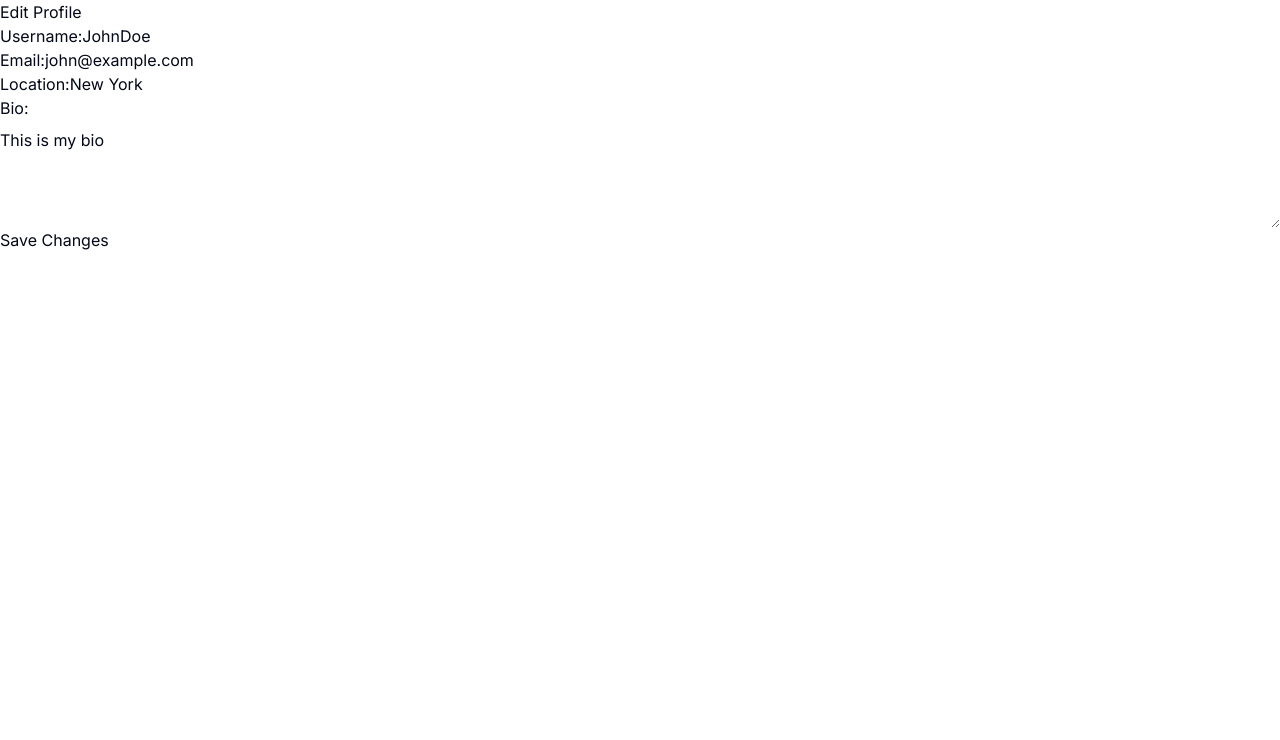
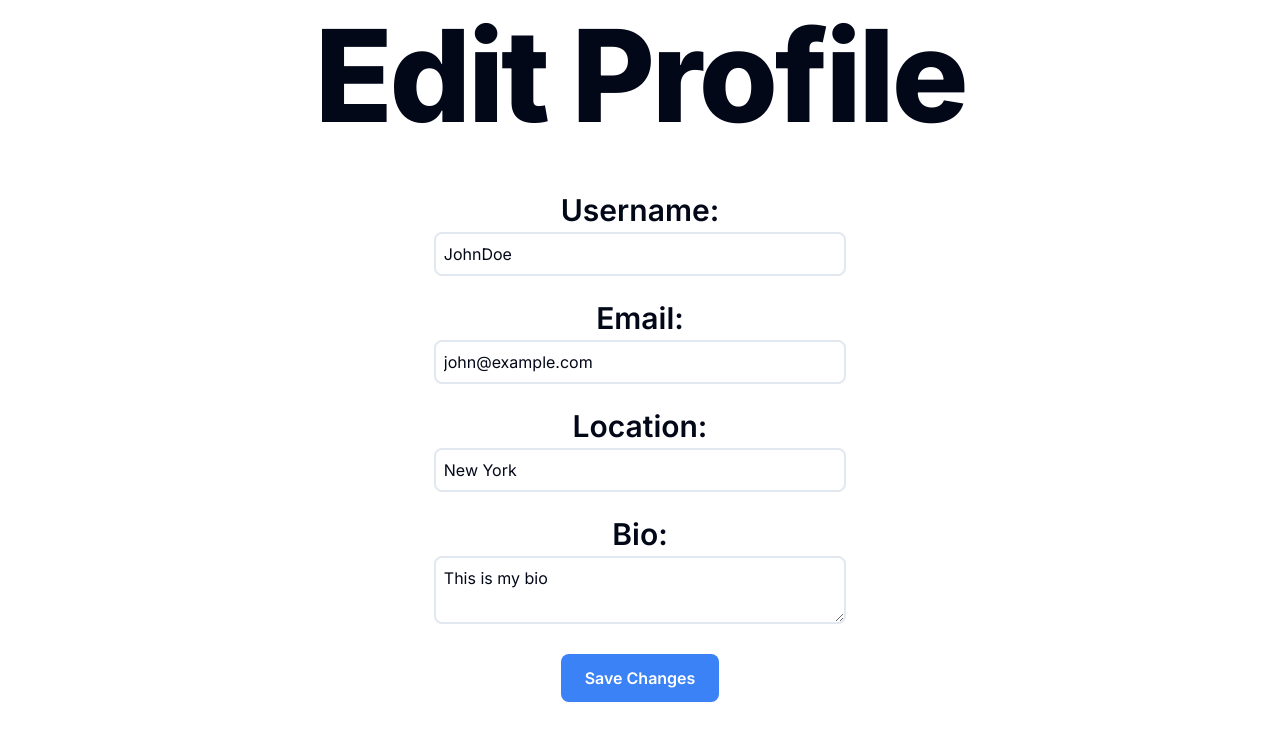
Before and after one commit to dmroberts302/HackathonS24, a Next.js app in the folder gameday/: page /profile in a window 1280 px wide. Shown: the top 740 px of the page. Built offline with nearby package versions, Linux system fonts and the light colour scheme.

Commit message:
added style to edit profile

```diff
--- a/gameday/app/dashboard/page.tsx
+++ b/gameday/app/dashboard/page.tsx
@@ -8,8 +8,6 @@ import {
   CardTitle,
 } from "@/components/ui/card"
 import { Button } from "@/components/ui/button";
-
-
 
 export default function Dashboard() {
   return (
--- a/gameday/app/profile/page.tsx
+++ b/gameday/app/profile/page.tsx
@@ -1,4 +1,5 @@
 "use client";
+
 import React, { useState, useEffect } from 'react';
 import styles from './page.module.css';
 
@@ -12,7 +13,9 @@ interface UserProfile {
 const EditProfilePage: React.FC = () => {
   const [profile, setProfile] = useState<UserProfile>(() => {
     const savedProfile = localStorage.getItem('profile');
-    return savedProfile ? JSON.parse(savedProfile) : {
+    return savedProfile
+      ? JSON.parse(savedProfile)
+      : {
           username: 'JohnDoe',
           email: 'john@example.com',
           bio: 'This is my bio',
@@ -24,11 +27,13 @@ const EditProfilePage: React.FC = () => {
     localStorage.setItem('profile', JSON.stringify(profile));
   }, [profile]);
 
-  const handleChange = (e: React.ChangeEvent<HTMLInputElement | HTMLTextAreaElement>) => {
+  const handleChange = (
+    e: React.ChangeEvent<HTMLInputElement | HTMLTextAreaElement>
+  ) => {
     const { name, value } = e.target;
-    setProfile(prevProfile => ({
+    setProfile((prevProfile) => ({
       ...prevProfile,
-      [name]: value
+      [name]: value,
     }));
   };
 
@@ -39,48 +44,60 @@ const EditProfilePage: React.FC = () => {
   };
 
   return (
+    <main className="flex min-h-screen flex-col items-center justify-start p-3">
+      <h1 className="scroll-m-20 text-9xl font-extrabold tracking-tight">
+        Edit Profile
+      </h1>
+      <div className="max-w-2xl p-10 text-center items-start mt-3 mb-20">
+        <form onSubmit={handleSubmit} className="space-y-6">
           <div>
-      <h2>Edit Profile</h2>
-      <form onSubmit={handleSubmit}>
-        <div>
-          <label>Username:</label>
+            <label className="text-3xl font-semibold">Username:</label>
             <input
               type="text"
               name="username"
               value={profile.username}
               onChange={handleChange}
+              className="w-full mt-1 p-2 border-2 rounded-lg"
             />
           </div>
           <div>
-          <label>Email:</label>
+            <label className="text-3xl font-semibold">Email:</label>
             <input
               type="email"
               name="email"
               value={profile.email}
               onChange={handleChange}
+              className="w-full mt-1 p-2 border-2 rounded-lg"
             />
           </div>
           <div>
-          <label>Location:</label>
+            <label className="text-3xl font-semibold">Location:</label>
             <input
               type="text"
               name="location"
               value={profile.location}
               onChange={handleChange}
+              className="w-full mt-1 p-2 border-2 rounded-lg"
             />
           </div>
-        <div className={styles.bioContainer}>
-          <label>Bio:</label>
+          <div>
+            <label className="text-3xl font-semibold">Bio:</label>
             <textarea
               name="bio"
               value={profile.bio}
               onChange={handleChange}
-            className={styles.bioTextarea}
+              className="w-full mt-1 p-2 border-2 rounded-lg"
             />
           </div>
-        <button type="submit">Save Changes</button>
+          <button
+            type="submit"
+            className="py-3 px-6 bg-blue-500 text-white font-semibold rounded-lg hover:bg-blue-600 transition duration-300"
+          >
+            Save Changes
+          </button>
         </form>
       </div>
+    </main>
   );
 };
 
```
Lines whose indentation alone changed are shown as unchanged.
